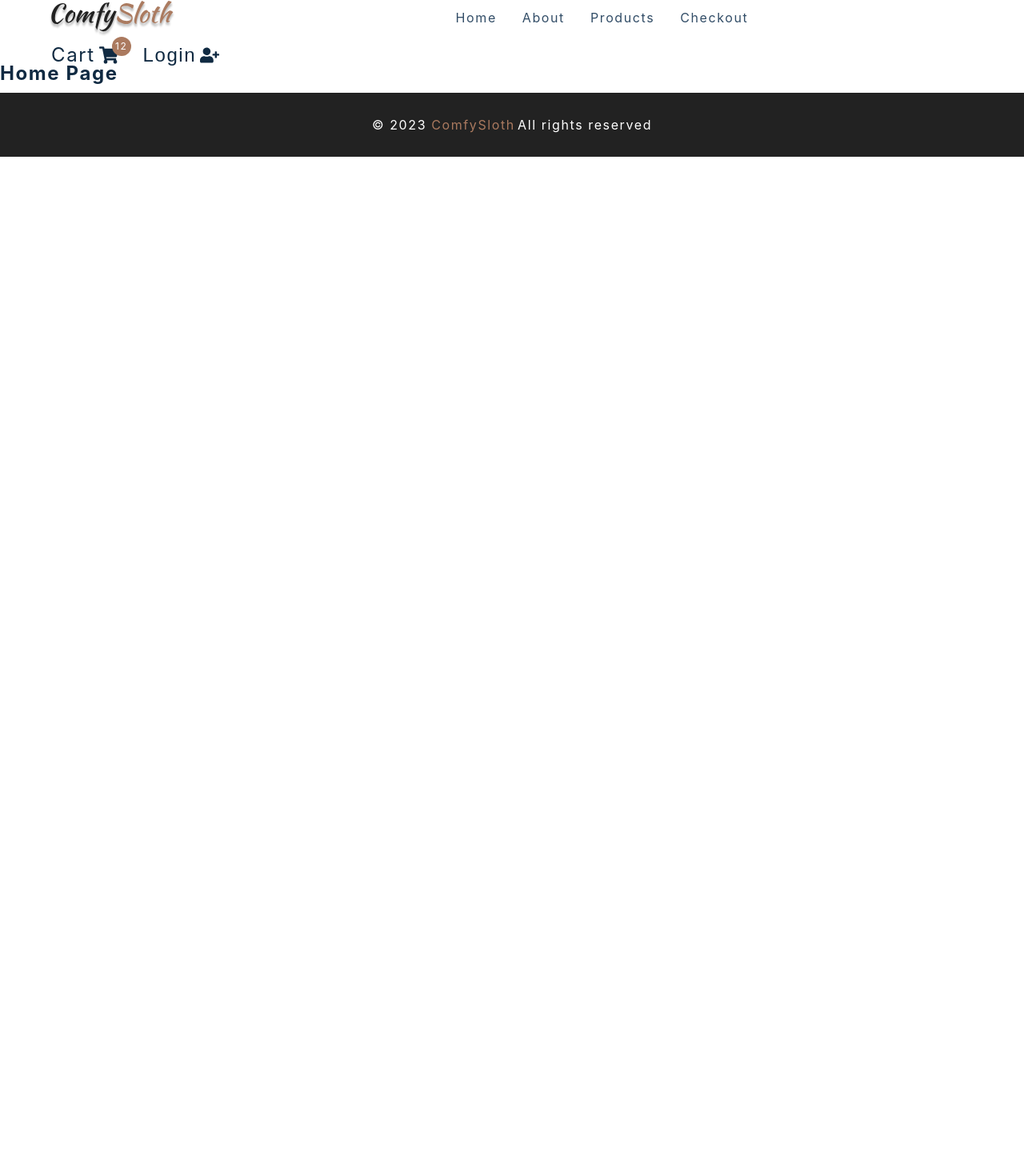
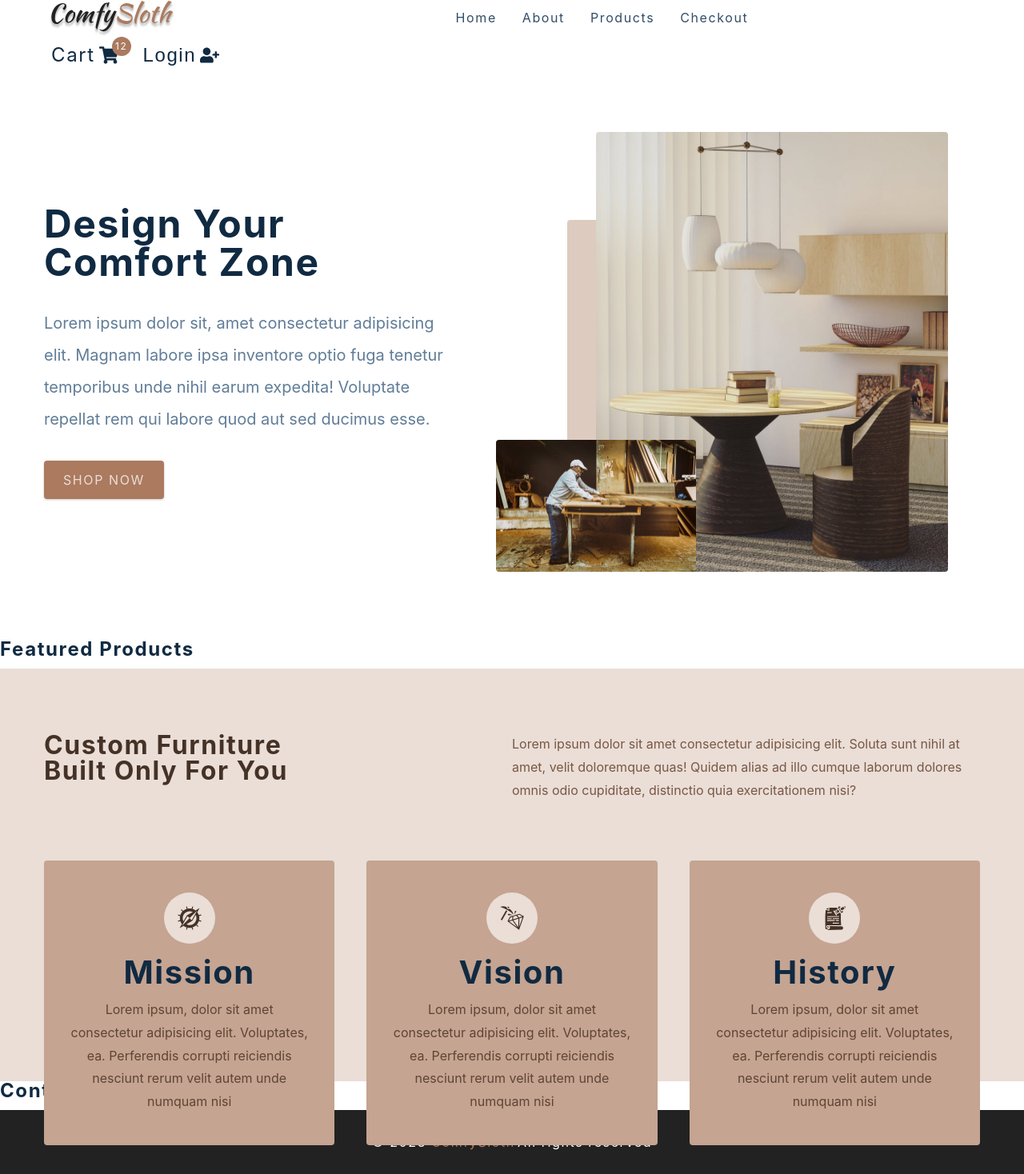
Before and after one commit to franklynobleC/react-comfy-ecommerce, a React (Create React App) app: page / in a window 1280 px wide. Shown: the whole page at 80% size. Before the commit the page ends 800 px from the top, so only its background shows below. Built offline with nearby package versions, Linux system fonts and the light colour scheme; the HTML template or start-up script is replaced by a standard one.

Commit message:
add pagehero, services,Hero

```diff
--- a/src/App.js
+++ b/src/App.js
@@ -55,8 +55,9 @@ function App () {
           <CheckOut />
         </Route>
         <Route exact path='/products/:id' children={<SingleProduct />}>
-          <SingleProduct   />
-          <Route exact path='*'>
+          <SingleProduct />
+
+          <Route path='*'>
             <Error />
           </Route>
         </Route>
--- a/src/components/Hero.js
+++ b/src/components/Hero.js
@@ -5,7 +5,31 @@ import heroBcg from '../assets/hero-bcg.jpeg'
 import heroBcg2 from '../assets/hero-bcg-2.jpeg'
 
 const Hero = () => {
-  return <h4>hero</h4>
+  return (
+    <Wrapper className='section-center'>
+      <article className='content'>
+        <h1>
+          design your <br />
+          comfort zone
+        </h1>
+
+        <p>
+          Lorem ipsum dolor sit, amet consectetur adipisicing elit. Magnam
+          labore ipsa inventore optio fuga tenetur temporibus unde nihil earum
+          expedita! Voluptate repellat rem qui labore quod aut sed ducimus esse.
+        </p>
+
+        <Link to='/products' className='btn hero-btn'>
+          shop now
+        </Link>
+      </article>
+
+      <article className='img-container'>
+        <img src={heroBcg} alt='nice table' className='main-img' />
+        <img src={heroBcg2} alt='person working' className='accent-img' />
+      </article>
+    </Wrapper>
+  )
 }
 
 const Wrapper = styled.section`
--- a/src/components/PageHero.js
+++ b/src/components/PageHero.js
@@ -1,8 +1,16 @@
 import React from 'react'
 import styled from 'styled-components'
 import { Link } from 'react-router-dom'
-const PageHero = () => {
-  return <h4>page hero</h4>
+const PageHero = ({ title }) => {
+  return (
+    <Wrapper>
+      <div className='section-center'>
+        <h3>
+          <Link to='/'>Home </Link>/ {title}
+        </h3>
+      </div>
+    </Wrapper>
+  )
 }
 
 const Wrapper = styled.section`
--- a/src/components/Services.js
+++ b/src/components/Services.js
@@ -3,7 +3,39 @@ import styled from 'styled-components'
 import { services } from '../utils/constants'
 
 const Services = () => {
-  return <h4>services </h4>
+  return (
+    <Wrapper>
+      <div className='section-center'>
+        <article className='header'>
+          <h3>
+            Custom furniture
+            <br />
+            built only for you
+          </h3>
+
+          <p>
+            Lorem ipsum dolor sit amet consectetur adipisicing elit. Soluta sunt
+            nihil at amet, velit doloremque quas! Quidem alias ad illo cumque
+            laborum dolores omnis odio cupiditate, distinctio quia
+            exercitationem nisi?
+          </p>
+        </article>
+
+        <div className='services-center'>
+          {services.map(service => {
+            const { id, icon, title, text } = service
+            return (
+              <article key={id} className='service'>
+                <span className='icon'>{icon}</span>
+                <h2> {title}</h2>
+                <p>{text}</p>
+              </article>
+            )
+          })}
+        </div>
+      </div>
+    </Wrapper>
+  )
 }
 
 const Wrapper = styled.section`
--- a/src/pages/AboutPage.js
+++ b/src/pages/AboutPage.js
@@ -4,7 +4,33 @@ import { PageHero } from '../components'
 import aboutImg from '../assets/hero-bcg.jpeg'
 
 const AboutPage = () => {
-  return <h4>about page</h4>
+  return (
+    <main>
+      about page
+      <PageHero title='about' />
+      <Wrapper className='page section section-center'>
+        <img src={aboutImg} alt='nice desk' />
+
+        <article>
+          <div className='title'>
+            <h2>Our Story</h2>
+            <div className='underline'></div>
+          </div>
+
+          <p>
+            Lorem ipsum dolor, sit amet consectetur adipisicing elit. Animi
+            quasi neque optio possimus exercitationem. Aliquid quaerat harum
+            tempora suscipit? Quo eum cum laborum architecto itaque facilis iste
+            praesentium reprehenderit ullam! Lorem ipsum dolor, sit amet
+            consectetur adipisicing elit. Animi quasi neque optio possimus
+            exercitationem. Aliquid quaerat harum empora suscipit? Quo eum cum
+            laborum architecto itaque facilis iste praesentium reprehenderit
+            ullam!
+          </p>
+        </article>
+      </Wrapper>
+    </main>
+  )
 }
 
 const Wrapper = styled.section`
--- a/src/pages/CheckoutPage.js
+++ b/src/pages/CheckoutPage.js
@@ -6,7 +6,14 @@ import { useCartContext } from '../context/cart_context'
 import { Link } from 'react-router-dom'
 
 const CheckoutPage = () => {
-  return <h4>checkout page</h4>
+  return (
+    <main>
+      <PageHero title='checkout' />
+      <Wrapper className='page'>
+        <h1>CheckOut here</h1>
+      </Wrapper>
+    </main>
+  )
 }
 const Wrapper = styled.div``
 export default CheckoutPage
--- a/src/pages/HomePage.js
+++ b/src/pages/HomePage.js
@@ -1,7 +1,15 @@
 import React from 'react'
 import { FeaturedProducts, Hero, Services, Contact } from '../components'
 const HomePage = () => {
-  return <h4>home page</h4>
+  return <main>
+
+    <Hero />
+    <FeaturedProducts />
+    <Services />
+    <Contact/>
+
+
+  </main>
 }
 
 export default HomePage
```
